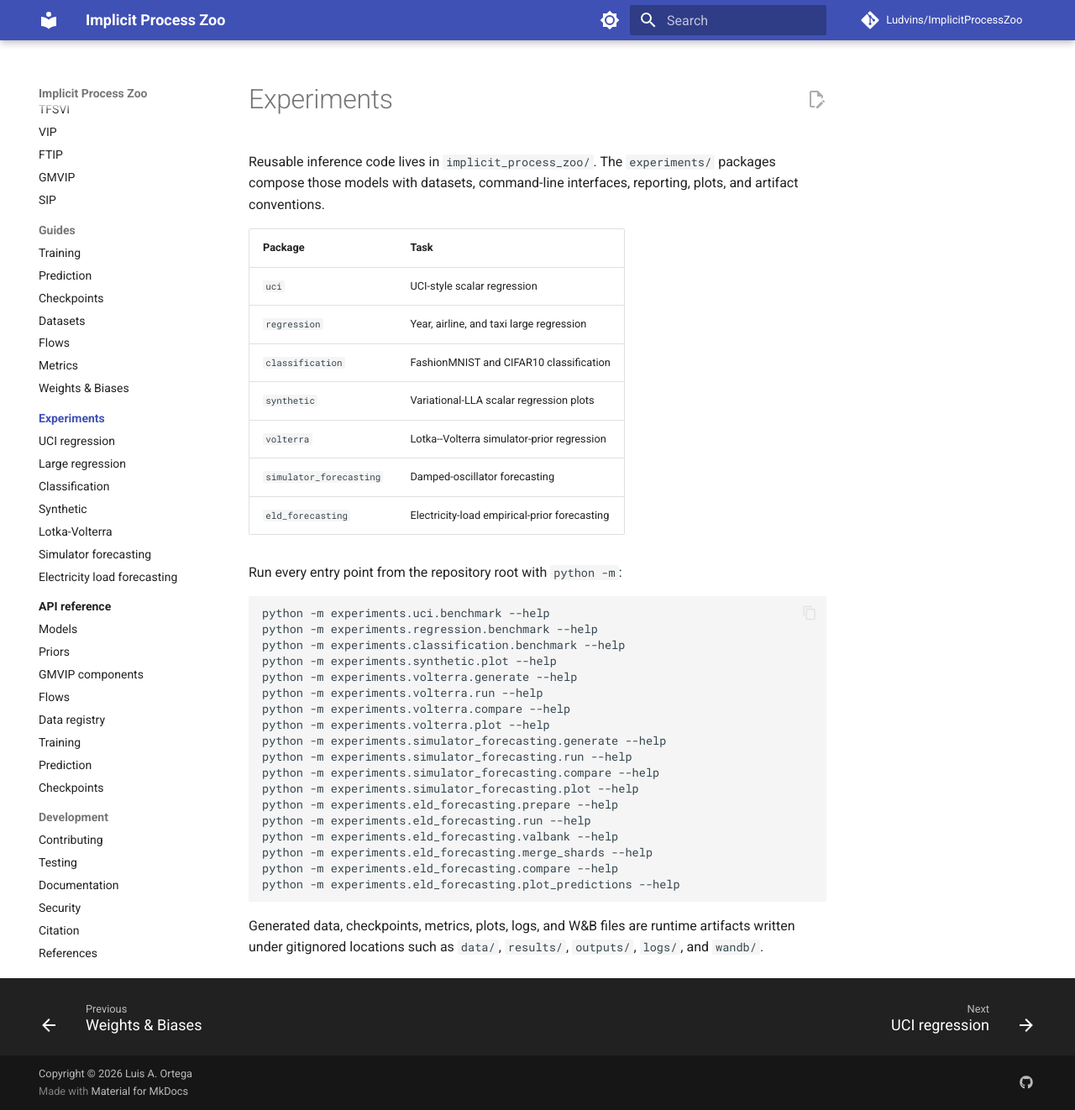
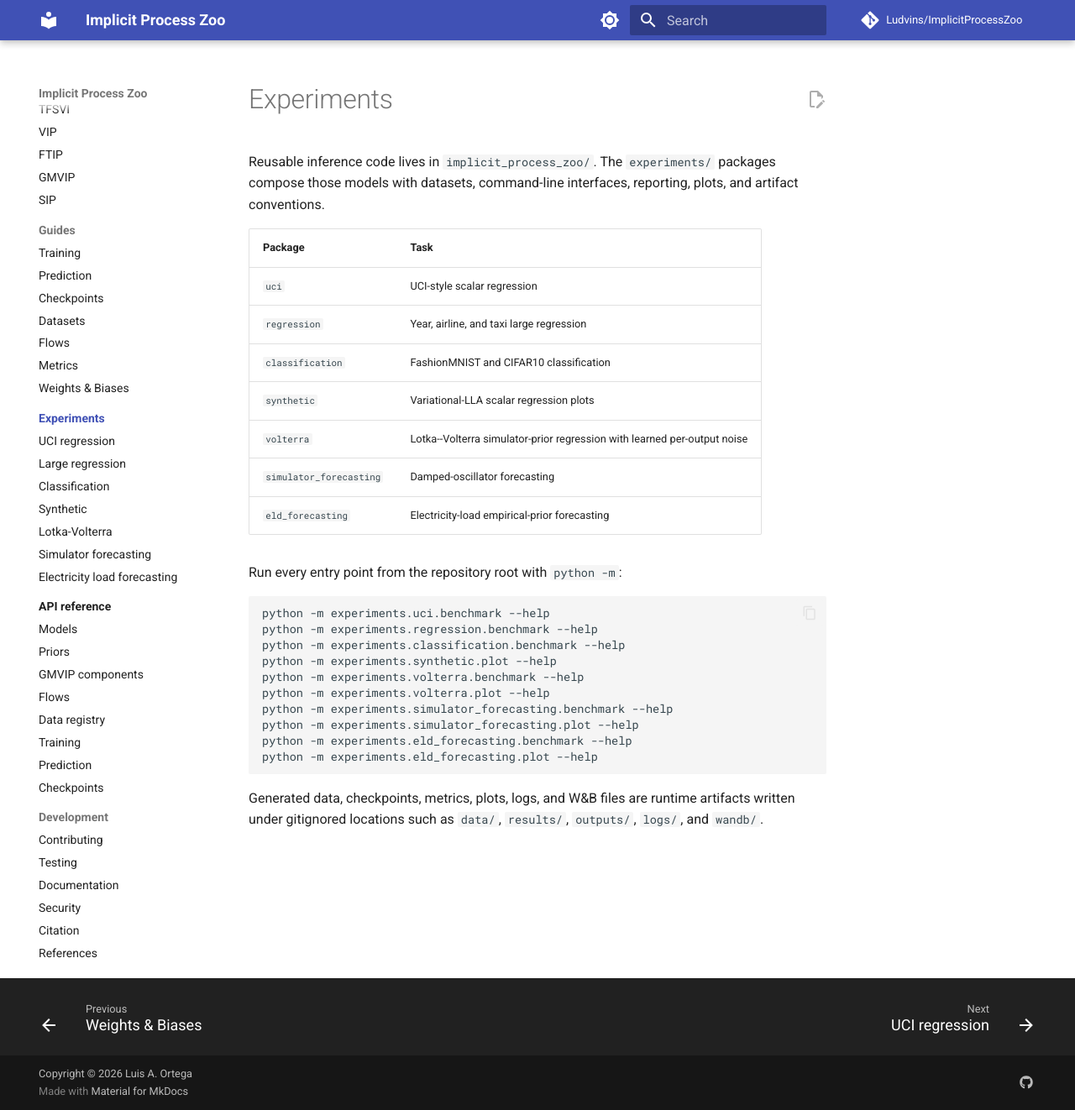
Before and after one commit to Ludvins/ImplicitProcessZoo, an MkDocs documentation site: the page built from docs/experiments/index.md, in a window 1280 px wide and 1322 px high. Shown: the whole window at 84% size. Built offline with MkDocs 1.6.1 and Material for MkDocs 9.7.7, drawn with Linux system fonts in a browser that asks for light colours; comment, search, counter and statistics services are not loaded.

Commit message:
docs(experiments): update canonical workflows

````diff
--- a/docs/experiments/index.md
+++ b/docs/experiments/index.md
@@ -10,7 +10,7 @@ reporting, plots, and artifact conventions.
 | `regression` | Year, airline, and taxi large regression |
 | `classification` | FashionMNIST and CIFAR10 classification |
 | `synthetic` | Variational-LLA scalar regression plots |
-| `volterra` | Lotka--Volterra simulator-prior regression |
+| `volterra` | Lotka--Volterra simulator-prior regression with learned per-output noise |
 | `simulator_forecasting` | Damped-oscillator forecasting |
 | `eld_forecasting` | Electricity-load empirical-prior forecasting |
 
@@ -21,20 +21,12 @@ python -m experiments.uci.benchmark --help
 python -m experiments.regression.benchmark --help
 python -m experiments.classification.benchmark --help
 python -m experiments.synthetic.plot --help
-python -m experiments.volterra.generate --help
-python -m experiments.volterra.run --help
-python -m experiments.volterra.compare --help
+python -m experiments.volterra.benchmark --help
 python -m experiments.volterra.plot --help
-python -m experiments.simulator_forecasting.generate --help
-python -m experiments.simulator_forecasting.run --help
-python -m experiments.simulator_forecasting.compare --help
+python -m experiments.simulator_forecasting.benchmark --help
 python -m experiments.simulator_forecasting.plot --help
-python -m experiments.eld_forecasting.prepare --help
-python -m experiments.eld_forecasting.run --help
-python -m experiments.eld_forecasting.valbank --help
-python -m experiments.eld_forecasting.merge_shards --help
-python -m experiments.eld_forecasting.compare --help
-python -m experiments.eld_forecasting.plot_predictions --help
+python -m experiments.eld_forecasting.benchmark --help
+python -m experiments.eld_forecasting.plot --help
 ```
 
 Generated data, checkpoints, metrics, plots, logs, and W&B files are runtime
````
Also changed, not shown: README.md (+3 -2 lines), docs/guides/metrics.md (+5 -3 lines), experiments/README.md (+43 -3 lines).
